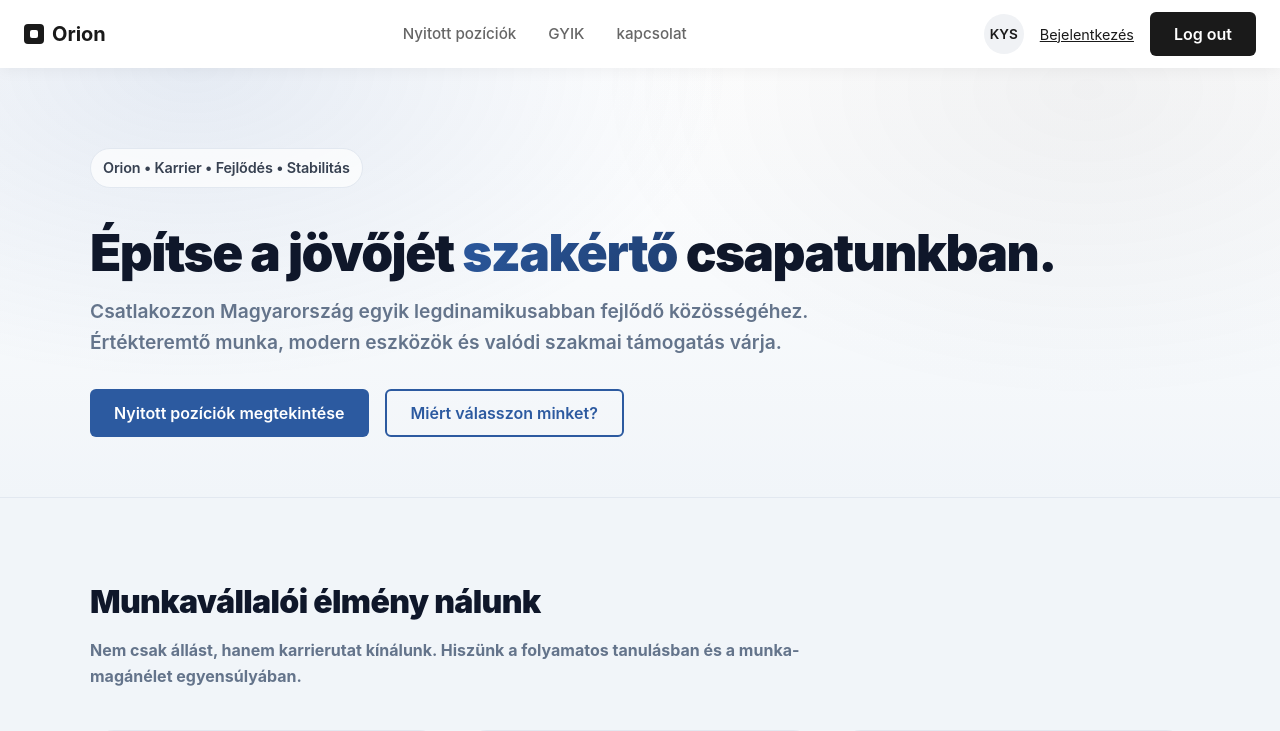
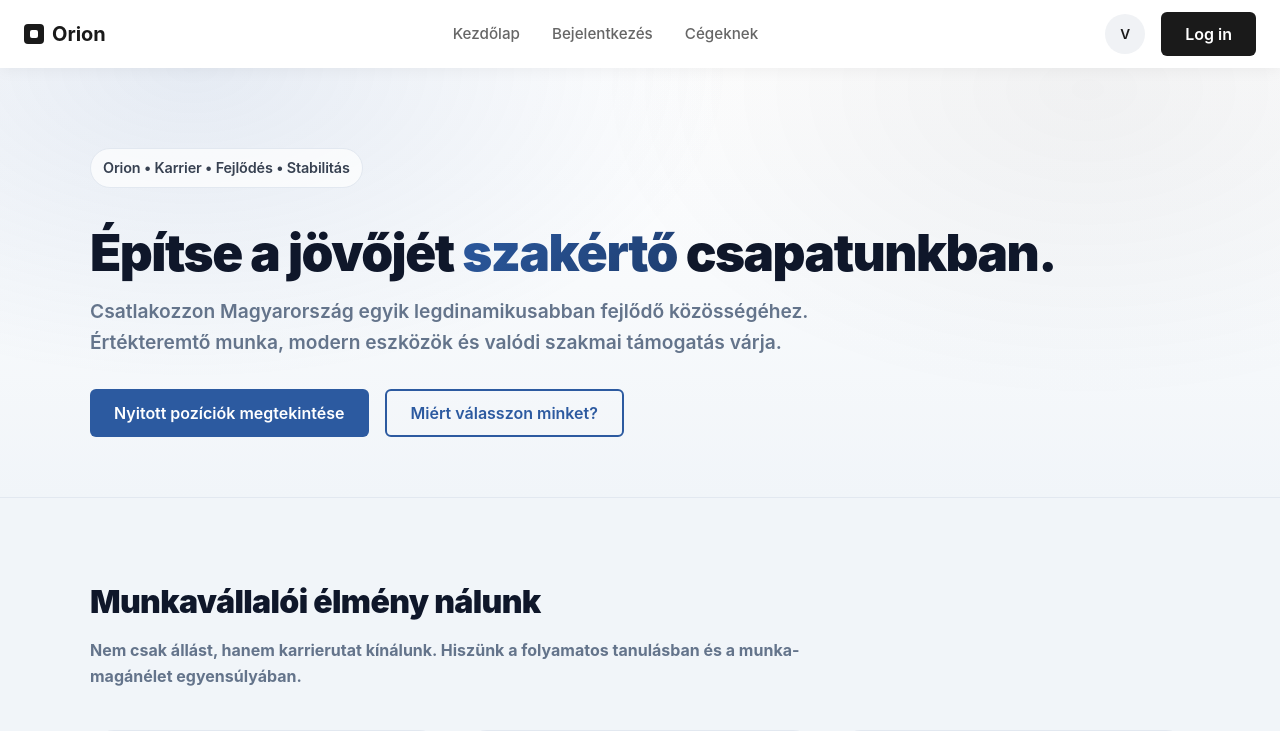
Before and after one commit to DomonkosTech/Orion, a React (Vite) app: page / in a window 1280 px wide. Shown: the top 731 px of the page. Built offline with nearby package versions, Linux system fonts and the light colour scheme; no server answers.

Commit message:
header1.0

```diff
--- a/src/components/Header/Header.tsx
+++ b/src/components/Header/Header.tsx
@@ -6,6 +6,7 @@ import Button from "../Button/Button";
 
 // Server / hooks
 import { useLogout } from "../../services/authService";
+import { useAuth } from "../../hooks/useAuth";
 
 interface NavItem {
     label: string;
@@ -14,7 +15,6 @@ interface NavItem {
 
 interface HeaderProps {
     companyName?: string;
-    userInitials?: string;
     logoColor?: string;
     navItems?: NavItem[];
     actions?: React.ReactNode;
@@ -22,22 +22,59 @@ interface HeaderProps {
 
 export function Header({
                            companyName = "Orion",
-                           userInitials = "KYS",
                            logoColor = "#1a1a1a",
-                           navItems = [
-                               { label: "fix header", href: "/dashboard" },
-                               { label: "add initials logic", href: "/projects" },
-                               { label: "add user/company logic", href: "/team" },
-                           ],
+                           navItems = [],
                            actions,
                        }: HeaderProps) {
     const handleLogout = useLogout();
+    const { loggedIn, userType, loading } = useAuth();
+
+    // Ha még töltődik az auth status, nem jelenítünk meg semmit, vagy egy loadert
+    if (loading) {
+        return null; // Vagy <header className={styles.header}>Loading...</header>
+    }
+
+    // Dinamikus tartalom a userType alapján
+    let displayInitials = "V"; // Alapértelmezett: Vendég
+    let dynamicNavItems = navItems;
+
+    if (loggedIn) {
+        if (userType === "user") {
+            displayInitials = "U";
+            // Itt felülírhatjuk a navItems-et user specifikus linkekkel, ha a props üres
+            if (dynamicNavItems.length === 0) {
+                dynamicNavItems = [
+                    { label: "Kezdőlap", href: "/userhomepage" },
+                    { label: "Állások", href: "/listjobs" },
+                    { label: "Jelentkezéseim", href: "/JobApplications" },
+                ];
+            }
+        } else if (userType === "company") {
+            displayInitials = "C";
+            if (dynamicNavItems.length === 0) {
+                dynamicNavItems = [
+                    { label: "Vezérlőpult", href: "/company" },
+                    { label: "Hirdetés feladása", href: "/AddJob" },
+                    { label: "Alkalmazottak", href: "/employees" },
+                ];
+            }
+        }
+    } else {
+        // Vendég menü
+        if (dynamicNavItems.length === 0) {
+            dynamicNavItems = [
+                { label: "Kezdőlap", href: "/" },
+                { label: "Bejelentkezés", href: "/UserLoginPage" },
+                { label: "Cégeknek", href: "/CompanyLoginPage" },
+            ];
+        }
+    }
 
     return (
         <header className={styles.header}>
             <div className={styles.container}>
                 {/* Left: Logo / Brand */}
-                <a href="/userhomepage" className={styles.logo}>
+                <a href={loggedIn ? (userType === "company" ? "/company" : "/userhomepage") : "/"} className={styles.logo}>
                     <div
                         style={{
                             width: 20,
@@ -64,7 +101,7 @@ export function Header({
 
                 {/* Center: Navigation */}
                 <nav className={styles.nav}>
-                    {navItems.map((item, index) => (
+                    {dynamicNavItems.map((item, index) => (
                         <a
                             key={`${item.href}-${index}`}
                             href={item.href}
@@ -80,6 +117,7 @@ export function Header({
                     <button
                         className={styles.iconButton}
                         aria-label="User Profile"
+                        title={loggedIn ? (userType === "user" ? "Felhasználó" : "Cég") : "Vendég"}
                     >
                         <span
                             style={{
@@ -87,18 +125,27 @@ export function Header({
                                 fontWeight: 600,
                             }}
                         >
-                            {userInitials}
+                            {displayInitials}
                         </span>
                     </button>
 
                     {actions}
 
+                    {loggedIn && (
                         <Button
                             className={styles.logoutButton}
                             onClick={handleLogout}
                         >
                             Log out
                         </Button>
+                    )}
+                    {!loggedIn && (
+                         <a href="/UserLoginPage" style={{ textDecoration: 'none' }}>
+                            <Button className={styles.logoutButton}>
+                                Log in
+                            </Button>
+                        </a>
+                    )}
                 </div>
             </div>
         </header>
--- a/src/features/public/PublicHomePage/PublicHomePage.tsx
+++ b/src/features/public/PublicHomePage/PublicHomePage.tsx
@@ -31,17 +31,7 @@ function PublicHomePage() {
     return (
         <div className={styles.page}>
             <Header
-                navItems={[
-                    { label: "Nyitott pozíciók", href: "/listjobs" },
-                    { label: "GYIK", href: "#" },
-                    { label: "kapcsolat", href: "#Kapcsolat" },
 
-                ]}
-                actions={
-                    <Button variant="link" onClick={() => navigate("/UserLoginPage")} underline>
-                        Bejelentkezés
-                    </Button>
-                }
             />
 
             <main>
--- a/src/features/user/HomePage/UserHomePage.tsx
+++ b/src/features/user/HomePage/UserHomePage.tsx
@@ -23,11 +23,6 @@ function UserHomePage() {
         <div className={styles.page}>
             <Header
 
-                actions={
-                    <Button variant="link" onClick={() => navigate("/settings")} underline>
-                        Beállítások
-                    </Button>
-                }
             />
 
             <main>
--- /dev/null
+++ b/src/hooks/useAuth.ts
@@ -0,0 +1,43 @@
+import { useState, useEffect } from 'react';
+import { checkAuthStatus } from '../services/authService';
+
+export function useAuth() {
+    const [loggedIn, setLoggedIn] = useState(false);
+    const [userType, setUserType] = useState<"user" | "company" | null>(null);
+    const [loading, setLoading] = useState(true);
+
+    useEffect(() => {
+        let mounted = true;
+
+        const check = async () => {
+            try {
+                const data = await checkAuthStatus();
+                if (!mounted) return;
+                setLoggedIn(Boolean(data.loggedIn));
+                setUserType(data.userType || null);
+            } catch {
+                if (!mounted) return;
+                setLoggedIn(false);
+                setUserType(null);
+            } finally {
+                if (mounted) setLoading(false);
+            }
+        };
+
+        // Initial check
+        check();
+
+        // Listen for global auth changes
+        const handler = () => {
+            check();
+        };
+        window.addEventListener("auth-changed", handler);
+
+        return () => {
+            mounted = false;
+            window.removeEventListener("auth-changed", handler);
+        };
+    }, []);
+
+    return { loggedIn, userType, loading };
+}
```
Lines whose indentation alone changed are shown as unchanged.
